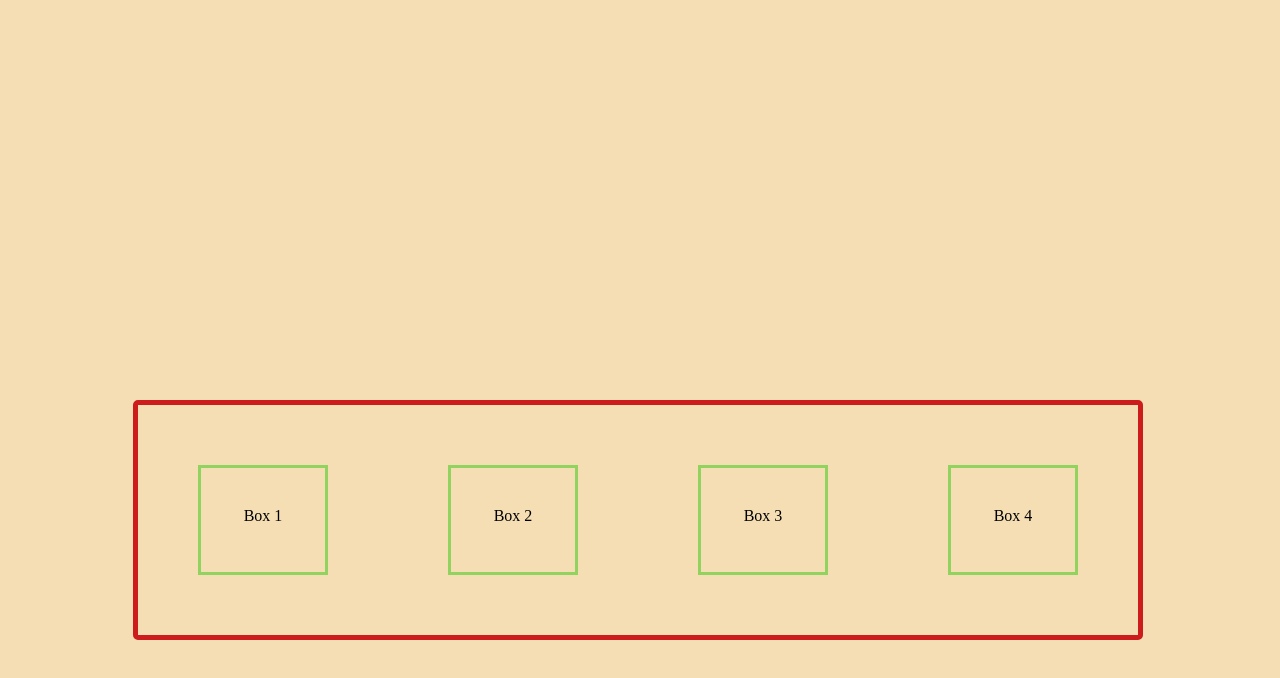
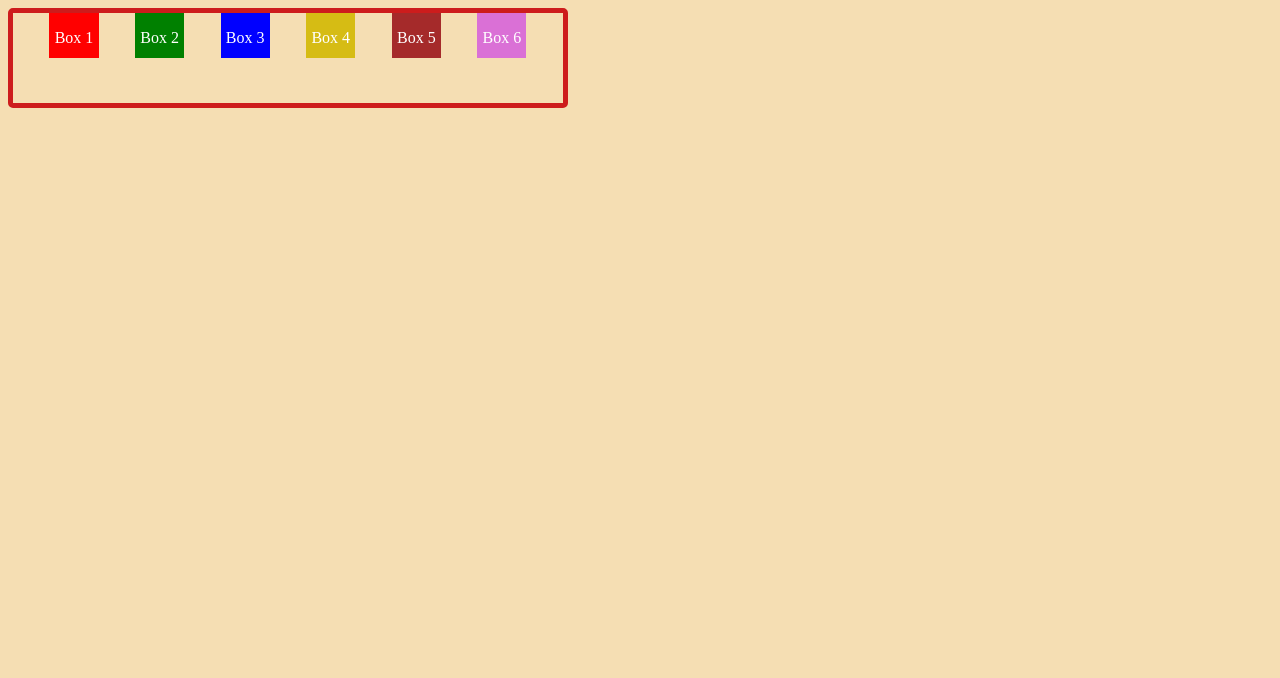
Before and after one commit to murtazatanveer/HTML-CSS-JAVASCRIPT, a plain HTML site: page Html and CSS Fundamentals/FlexBox/flexBox.html in a window 1280 px wide. Drawn offline with Linux system fonts and the light colour scheme.

Commit message:
Flex Box.

```diff
--- a/Html and CSS Fundamentals/FlexBox/flexBox.html
+++ b/Html and CSS Fundamentals/FlexBox/flexBox.html
@@ -6,36 +6,74 @@
     <title>Flex Box</title>
 
     <style>
+      body {
+        background-color: wheat;
+      }
       .box {
         display: flex;
-        margin: 400px;
         flex-direction: row;
+        height: 90px;
+        width: 550px;
         border: 5px solid rgb(205, 28, 28);
-        margin-left: 125px;
         border-radius: 5px;
-        width: 1000px;
-        height: 230px;
+        align-items: flex-start;
+        justify-content: space-evenly;
       }
 
-      .box > div {
-        margin: 60px;
-        border: 3px solid rgb(144, 212, 95);
-        width: 600px;
+      .box:hover {
+        /* flex-direction: row-reverse; */
+        align-items: flex-end;
+      }
 
+      section div {
+        color: white;
+        width: 1.3cm;
+        height: 50%;
+        box-sizing: border-box;
+      }
+
+      p {
         text-align: center;
-        line-height: 6;
       }
-      body {
-        background-color: wheat;
+      /* #b1,
+      #b3,
+      #b5 {
+        align-self: flex-end;
+      } */
+
+      #b1 {
+        background-color: red;
+      }
+
+      #b2 {
+        background-color: green;
+      }
+
+      #b3 {
+        background-color: blue;
+      }
+
+      #b4 {
+        background-color: rgb(214, 188, 20);
+      }
+
+      #b5 {
+        background-color: brown;
+      }
+
+      #b6 {
+        background-color: orchid;
       }
     </style>
   </head>
   <body>
     <section class="box">
-      <div>Box 1</div>
-      <div>Box 2</div>
-      <div>Box 3</div>
-      <div>Box 4</div>
+      <div id="b1"><p>Box 1</p></div>
+      <div id="b2"><p>Box 2</p></div>
+      <div id="b3"><p>Box 3</p></div>
+      <div id="b4"><p>Box 4</p></div>
+      <div id="b5"><p>Box 5</p></div>
+      <div id="b6"><p>Box 6</p></div>
     </section>
   </body>
 </html>
```
Also changed, not shown: Html and CSS Fundamentals/Things_To_Notice.md (+6 -0 lines), Html and CSS Fundamentals/FlexBox/Flex Box Cheatsheet.png (added).
